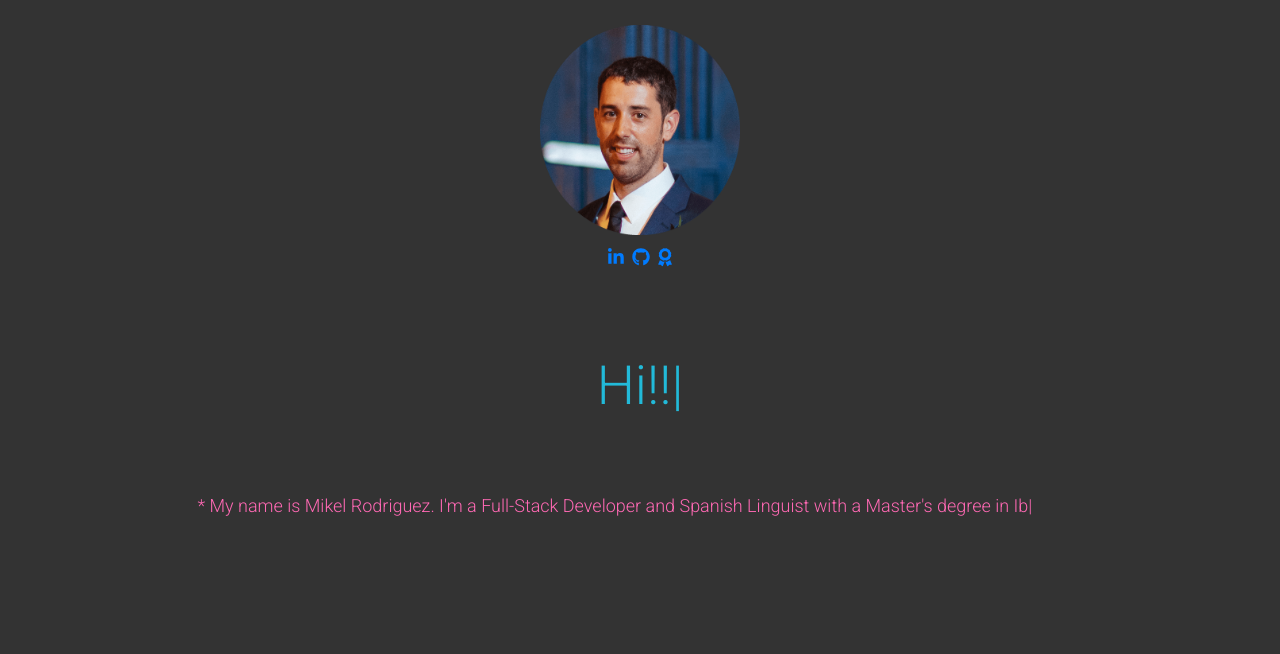
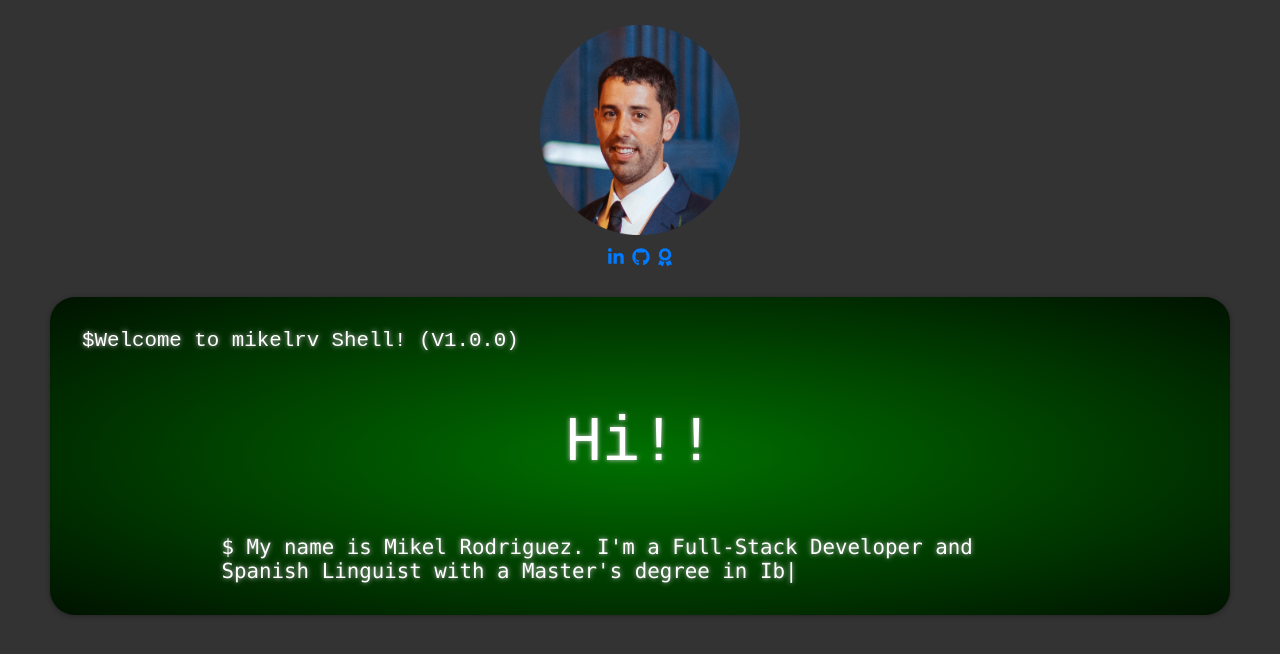
Before and after one commit to MikelTafalla/mikelrv, a React (Create React App) app: page / in a window 1280 px wide. Shown: the top 654 px of the page. Built offline with nearby package versions, Linux system fonts and the light colour scheme.

Commit message:
creates oldstyle terminal background with css. Adds technologies and acknowledgments to readme

```diff
--- a/src/components/landing.css
+++ b/src/components/landing.css
@@ -19,11 +19,12 @@ body {
     text-align: center;
     font-size: 3em;
     cursor: pointer;
-    color: #22bad9;
+    /* color: #22bad9; */
 }
 .Typist-message {
-    color: hotpink;
+    /* color: hotpink; */
     width: 75%;
+    font-family: Consolas,Monaco,Lucida Console,Liberation Mono,DejaVu Sans Mono,Bitstream Vera Sans Mono,Courier New, monospace;
     margin: auto;
 }
 .Typist-message .flash {
@@ -52,3 +53,32 @@ body {
     width: 200px;
 
 }
+/* css for terminal bash */
+
+  .bash {
+    background-color: black;
+    background-image: radial-gradient(rgba(0, 150, 0, 0.75), black 120%);
+    /* height: 100vh; */
+    margin: 0;
+    border-radius: 25px;
+    overflow: hidden;
+    padding: 2rem;
+    color: white;
+    font: 1.3rem Inconsolata, monospace;
+    text-shadow: 0 0 5px #c8c8c8;
+    box-shadow: 0 1px 6px rgba(0, 0, 0, 0.12), 0 1px 4px rgba(0, 0, 0, 0.24);
+}
+.bash::after {
+    content: "";
+    position: absolute;
+    top: 0;
+    left: 0;
+    width: 100vw;
+    /* height: 100vh; */
+    background: repeating-linear-gradient(0deg, rgba(0, 0, 0, 0.15), rgba(0, 0, 0, 0.15) 1px, transparent 1px, transparent 2px);
+    pointer-events: none;
+}
+::selection {
+    background: #0080ff;
+    text-shadow: none;
+}
--- a/src/components/landing.js
+++ b/src/components/landing.js
@@ -36,12 +36,13 @@ const Fluid = () => {
             </ul>
 
             </div>
-            <div className="Typist">
+            <div className="Typist bash"> $Welcome to mikelrv Shell! (V1.0.0)
                 <Typist
                     className="Typist-header"
                     avgTypingDelay={50}
                     startDelay={250}
                     onTypingDone={() => onHeaderTyped()}
+                    cursor={{ hideWhenDone: true }}
                 >
                     <a href={"https://www.linkedin.com/in/mikel-rodriguez-villar/"}>Hi!!</a>
                 </Typist>
@@ -52,17 +53,20 @@ const Fluid = () => {
                             avgTypingDelay={50}
                             cursor={{ hideWhenDone: true }}
                         >
-                            * My name is Mikel Rodriguez. I'm a Full-Stack Developer and Spanish Linguist with a Master's degree in Iberian Linguistics. Welcome to my personal website!
+                            $ My name is Mikel Rodriguez. I'm a Full-Stack Developer and Spanish Linguist with a Master's degree in Iberian Linguistics. Welcome to my personal website!
 
                             <Typist.Delay ms={250} />
                             <br />
-                            <span>* <a href={"https://www.linkedin.com/in/mikel-rodriguez-villar/"} className="flash">My Work</a></span>
+                            <span>$ <a href={"https://www.linkedin.com/in/mikel-rodriguez-villar/"} className="flash">My Work</a></span>
                             <br />
                             {''}
                         </Typist>
                     ) : null}
                 </div>
             </div>
+            <br></br>
+            <br></br>
+            <br></br>
         </React.Fragment>
     )
 
```
Also changed, not shown: 2 other files (tests, documents, lock files or other folders).
